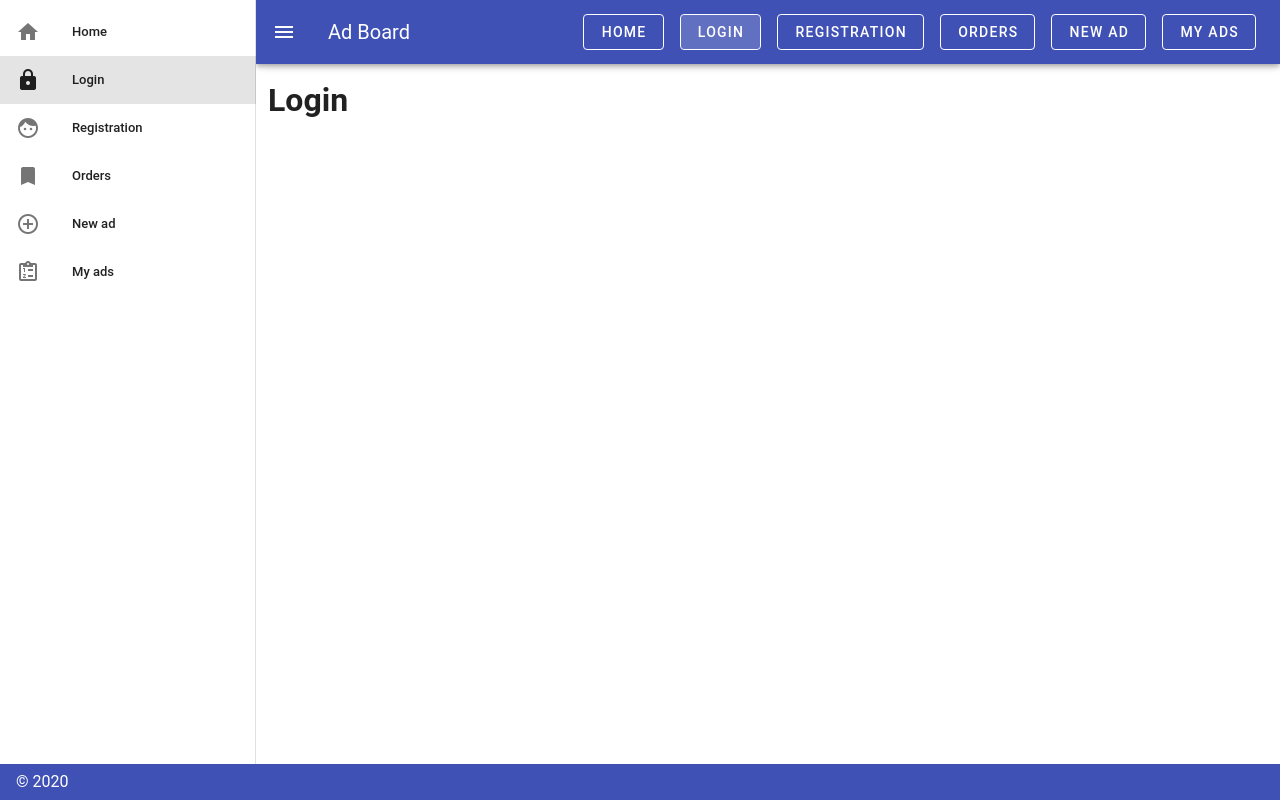
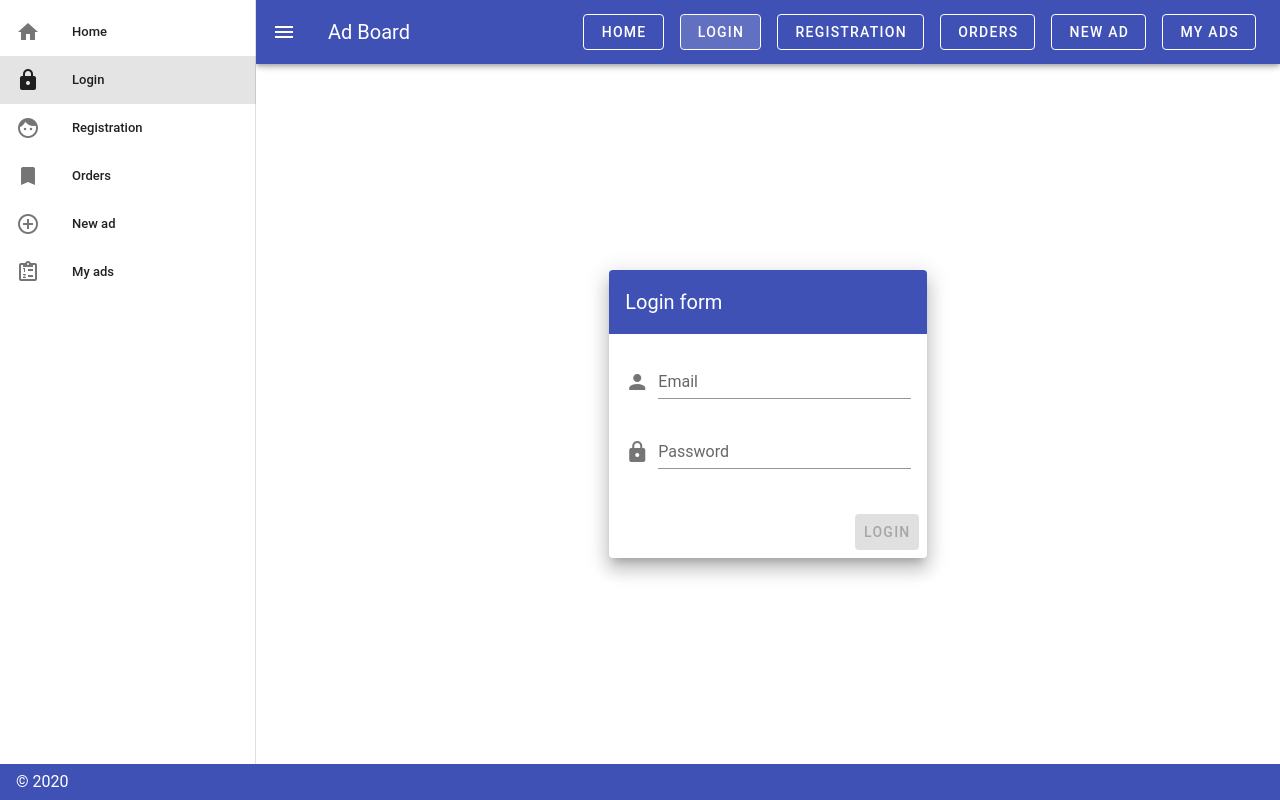
Before and after one commit to a-yurkevich/vuejs-example, a Vue app in the folder ad-board/: page /login in a window 1280 px wide. Built offline with nearby package versions, Linux system fonts and the light colour scheme.

Commit message:
Login page layout + validation for login form

```diff
--- a/ad-board/src/components/Auth/Login.vue
+++ b/ad-board/src/components/Auth/Login.vue
@@ -1,10 +1,60 @@
 <template>
-  <v-container>
-    <v-layout>
-      <v-flex>
-        <h1>Login</h1>
-      </v-flex>
-    </v-layout>
+  <v-container
+    class="fill-height"
+    fluid
+  >
+    <v-row
+      align="center"
+      justify="center"
+    >
+      <v-col
+        cols="12"
+        sm="8"
+        md="4"
+      >
+        <v-card class="elevation-12">
+          <v-toolbar
+            color="indigo"
+            dark
+            flat
+          >
+            <v-toolbar-title>Login form</v-toolbar-title>
+          </v-toolbar>
+          <v-card-text>
+            <v-form v-model="valid" ref="form" validation>
+              <v-text-field
+                label="Email"
+                name="email"
+                color="indigo"
+                prepend-icon="mdi-account"
+                type="email"
+                :rules="emailRules"
+                v-model="email"
+              />
+
+              <v-text-field
+                id="password"
+                label="Password"
+                name="password"
+                color="indigo"
+                prepend-icon="mdi-lock"
+                type="password"
+                :rules="passwordRules"
+                v-model="password"
+              />
+            </v-form>
+          </v-card-text>
+          <v-card-actions>
+            <v-spacer />
+            <v-btn
+              color="normal"
+              @click="onSubmit"
+              :disabled="!valid"
+            >Login</v-btn>
+          </v-card-actions>
+        </v-card>
+      </v-col>
+    </v-row>
   </v-container>
 </template>
 
@@ -12,7 +62,28 @@
   export default {
     data () {
       return {
-
+        email: '',
+        password: '',
+        valid: false,
+        emailRules: [
+          v => !!v || 'E-mail is required',
+          v => /.+@.+\..+/.test(v) || 'E-mail must be valid',
+        ],
+        passwordRules: [
+          v => !!v || 'Password is required',
+          v => (v && v.length >= 6) || 'Password must be more than 6 characters',
+        ],
+      }
+    },
+    methods: {
+      onSubmit () {
+        if (this.$refs.form.validate()) {
+          const user = {
+            email: this.email,
+            password: this.password
+          }
+          console.log(user)
+        }
       }
     }
   }
```
